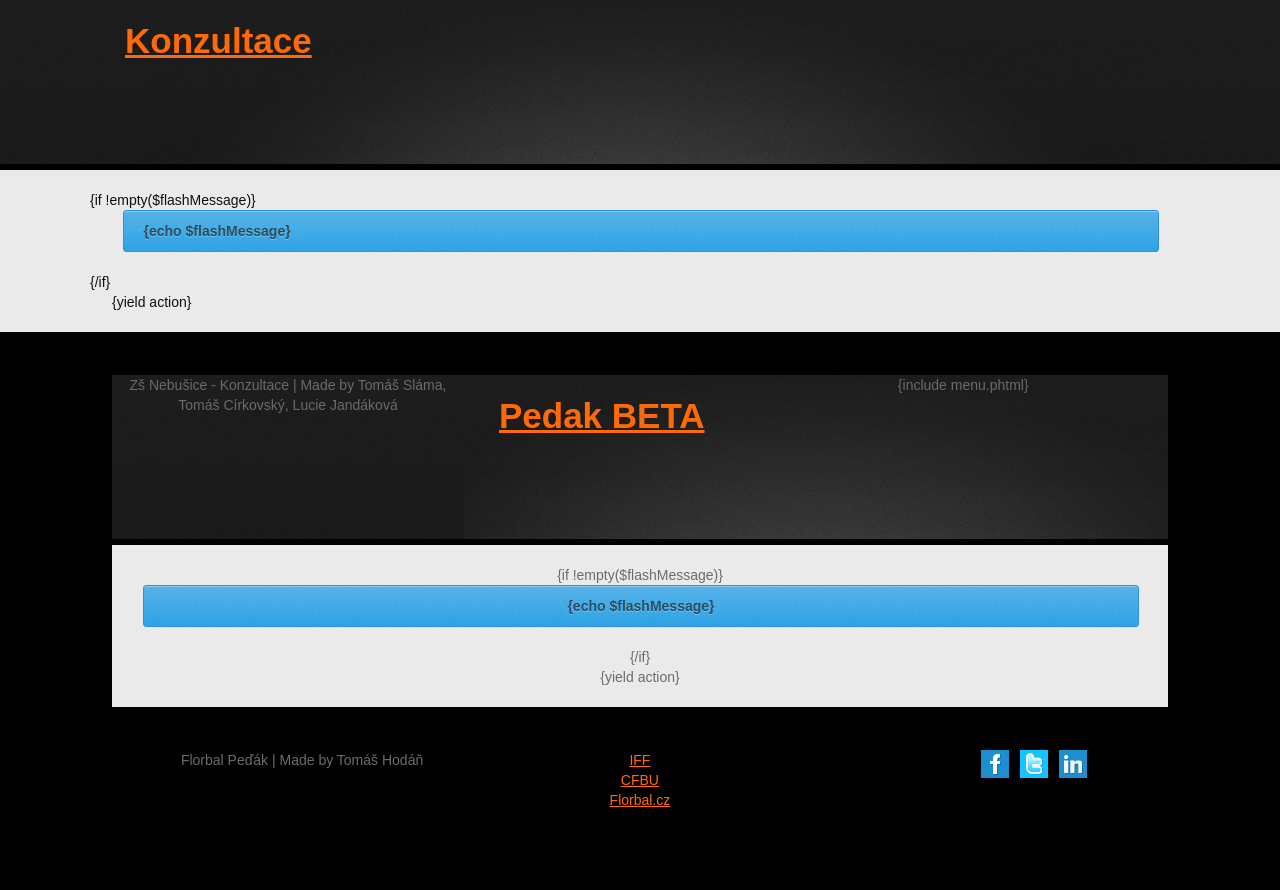
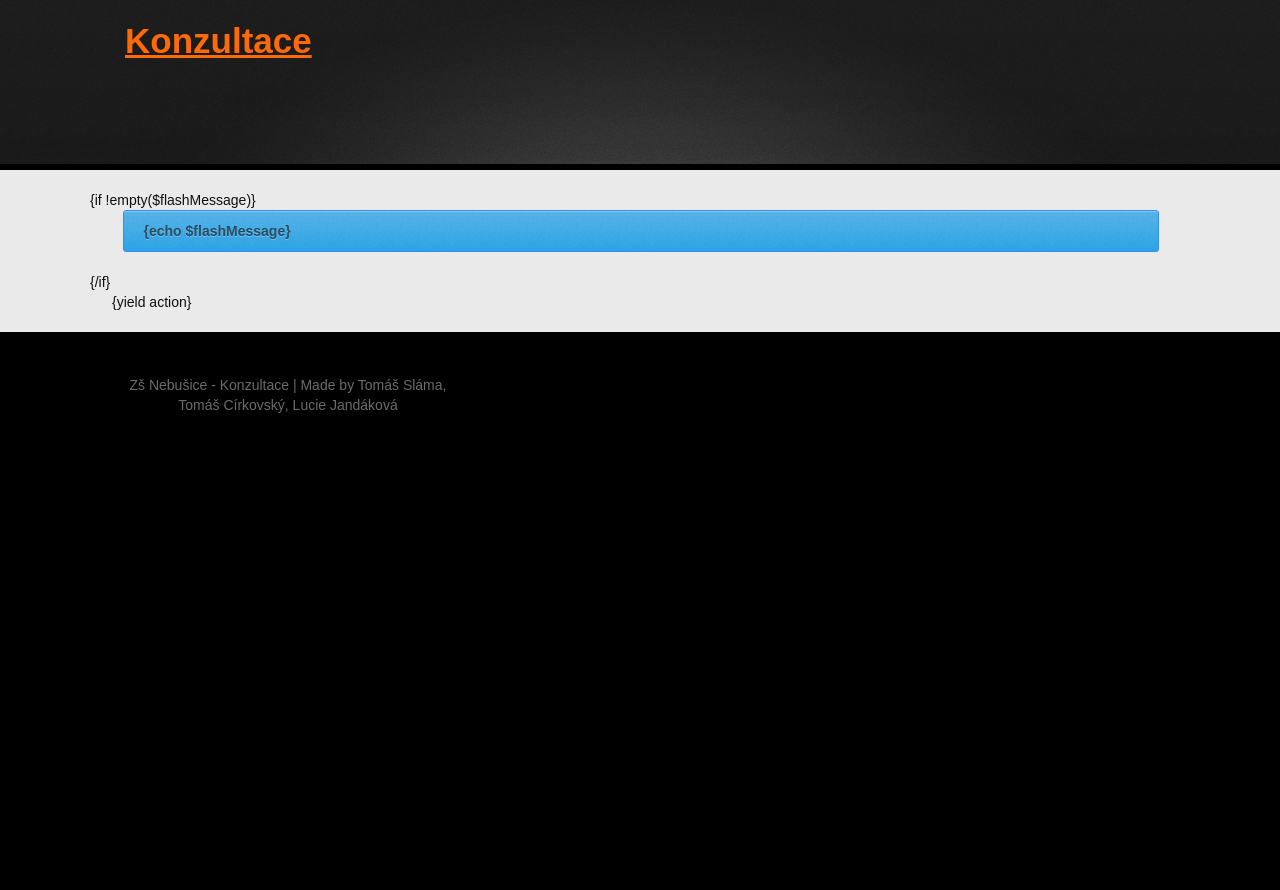
Before and after one commit to FearTeamDevelopers/ZSNebusice, a PHP site: page /modules/app/views/layouts/basic.phtml in a window 1280 px wide. After the commit the page ends 413 px from the top, so only its background shows below. Run offline with PHP 8.4, Linux system fonts and the light colour scheme; settings files or empty folders that the repository lacks are supplied.

Commit message:
Merge origin/master
Conflicts:
	modules/app/controller/index.php
	modules/app/views/index/index.phtml
	modules/app/views/layouts/basic.phtml
	nbproject/project.properties
	nbproject/project.xml

```diff
--- a/modules/app/controller/index.php
+++ b/modules/app/controller/index.php
@@ -23,13 +23,9 @@ class App_Controller_Index extends Controller
         //vyber ucitelu
         $view = $this->getActionView();
 
-
         $ucitele = App_Model_User::all(
                 array('role = ?' => 'role_ucitel')
                 );
-
-        $ucitele = App_Model_Ucitel::all();
-
 
         $view->set('ucitele', $ucitele);
     }
--- a/modules/app/views/index/index.phtml
+++ b/modules/app/views/index/index.phtml
@@ -1,4 +1,3 @@
-
 
 
 
--- a/modules/app/views/layouts/basic.phtml
+++ b/modules/app/views/layouts/basic.phtml
@@ -15,7 +15,6 @@
         <script type="text/javascript" src="/public/js/jquery-1.10.2.min.js"></script>
         <script type="text/javascript" src="/public/js/jquery-ui-1.10.3.custom.min.js"></script>
         <script type="text/javascript" src="/public/js/jquery.slides.min.js"></script>
-
 
         <title>Konzultace</title>
     </head>
@@ -56,59 +55,6 @@
                         </span>
                     </div>
 
-
-        <title>Pedak</title>
-    </head>
-    <body lang="cs">
-        <div id="headerWrapper">
-            <header class="content">
-                <h1><a href="/" id="logo">Pedak BETA</a></h1>
-
-                {include menu.phtml}
-            </header>
-        </div>
-
-        <div class="clear"></div>
-
-        <div id="contentWrapper">
-            <div class="content">
-                {if !empty($flashMessage)}
-                <section class="container_12">
-                    <div class="ad-notif-info grid_12"><p>{echo $flashMessage}</p></div>
-                </section>
-                {/if}
-
-                <section class="container_12">
-                    {yield action}
-                </section>
-            </div>
-        </div>
-
-        <div class="clear"></div>
-
-        <div id="footerWrapper">
-            <footer class="content">
-                <section class="container_12">
-                    <div class="grid_4">
-                        <span>
-                            Florbal Peďák | Made by Tomáš Hodáň<br/>
-                        </span>
-                    </div>
-                    <div class="grid_4">
-                        <ul>
-                            <li><a href="http://http://www.floorball.org/default.asp" target=_blank>IFF</a></li>
-                            <li><a href="http://cfbu.cz" target=_blank>CFBU</a></li>
-                            <li><a href="http://florbal.cz/" target=_blank>Florbal.cz</a></li>
-                        </ul>
-                    </div>
-                    <div class="grid_4">
-                        <ul id="icons">
-                            <li><a href="#"><img src="/public/images/social/facebook.png" alt=""></a></li>
-                            <li><a href="#"><img src="/public/images/social/twitter.png" alt=""></a></li>
-                            <li><a href="#"><img src="/public/images/social/linkedin.png" alt=""></a></li>
-                        </ul>
-                    </div>
-
                 </section>
             </footer>
         </div>
```
